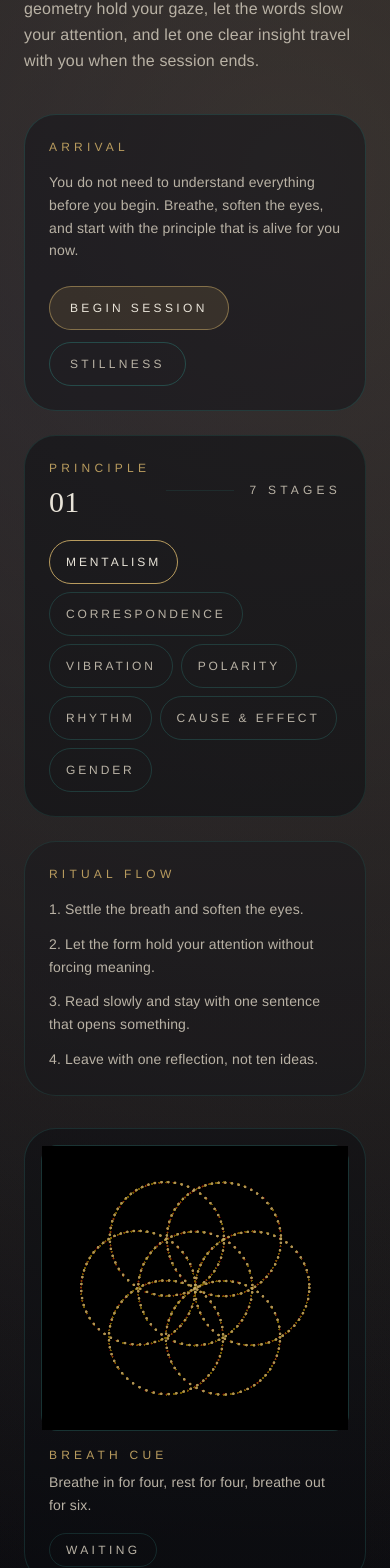
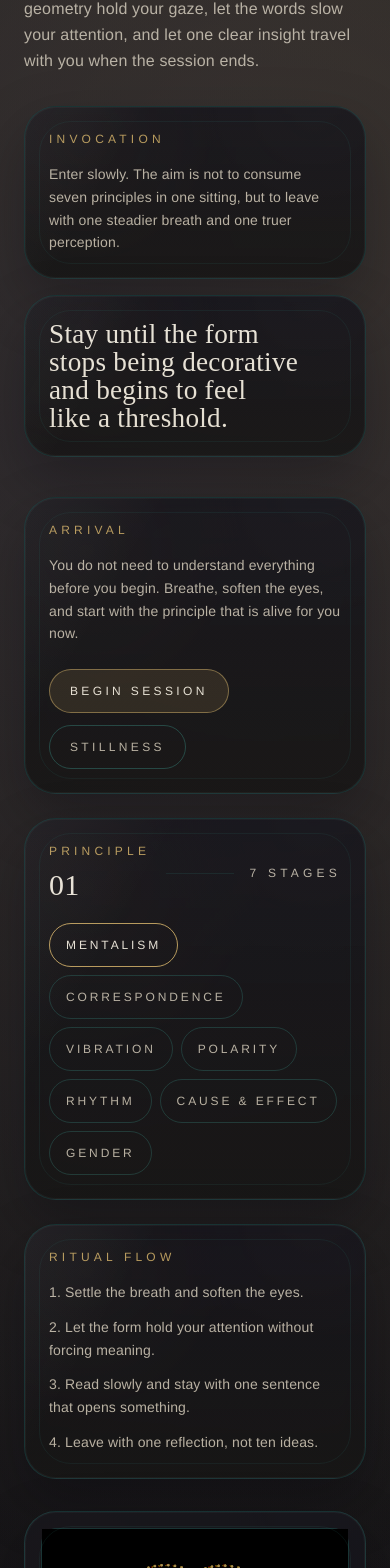
Before and after one commit to jnsilva-labs/thegreatwork, a Next.js app: page /journey in a window 390 px wide. Shown: the part 296-1864 px from the top of the page. Built offline with nearby package versions, Linux system fonts and the light colour scheme; no server answers.

Commit message:
feat: elevate flagship editorial pages

```diff
--- a/src/app/globals.css
+++ b/src/app/globals.css
@@ -300,6 +300,77 @@ body {
   animation: aura-pulse 8s ease-in-out infinite;
 }
 
+.editorial-panel {
+  position: relative;
+  overflow: hidden;
+  border: 1px solid color-mix(in srgb, var(--copper) 38%, transparent);
+  background:
+    linear-gradient(180deg, color-mix(in srgb, var(--char) 82%, transparent) 0%, color-mix(in srgb, var(--obsidian) 86%, transparent) 100%),
+    radial-gradient(circle at 18% 18%, color-mix(in srgb, var(--gilt) 18%, transparent), transparent 42%),
+    radial-gradient(circle at 85% 0%, color-mix(in srgb, var(--bone) 8%, transparent), transparent 34%);
+  box-shadow:
+    inset 0 0 0 1px color-mix(in srgb, var(--bone) 4%, transparent),
+    0 24px 60px rgba(5, 5, 9, 0.28);
+  backdrop-filter: blur(10px);
+}
+
+.editorial-panel::before {
+  content: "";
+  position: absolute;
+  inset: 0;
+  background:
+    linear-gradient(120deg, color-mix(in srgb, var(--bone) 5%, transparent), transparent 28%),
+    linear-gradient(180deg, transparent 0%, color-mix(in srgb, var(--gilt) 6%, transparent) 100%);
+  pointer-events: none;
+}
+
+.editorial-panel::after {
+  content: "";
+  position: absolute;
+  inset: 14px;
+  border: 1px solid color-mix(in srgb, var(--copper) 14%, transparent);
+  border-radius: inherit;
+  pointer-events: none;
+}
+
+.editorial-quote {
+  font-family: var(--font-ritual-serif), "Times New Roman", serif;
+  font-size: clamp(1.7rem, 3vw, 3.4rem);
+  line-height: 1.03;
+  letter-spacing: 0.01em;
+  text-wrap: balance;
+}
+
+.vellum-smoke {
+  position: relative;
+}
+
+.vellum-smoke::before {
+  content: "";
+  position: absolute;
+  inset: -12% -6%;
+  background:
+    radial-gradient(circle at 30% 40%, rgba(232, 227, 216, 0.08), transparent 34%),
+    radial-gradient(circle at 70% 55%, rgba(184, 155, 94, 0.08), transparent 42%);
+  filter: blur(28px);
+  opacity: 0.7;
+  pointer-events: none;
+}
+
+.etched-divider {
+  position: relative;
+}
+
+.etched-divider::after {
+  content: "";
+  position: absolute;
+  left: 0;
+  bottom: -12px;
+  width: min(140px, 42%);
+  height: 1px;
+  background: linear-gradient(90deg, color-mix(in srgb, var(--gilt) 70%, transparent), transparent);
+}
+
 @keyframes aura-pulse {
   0% {
     transform: scale(0.96);
--- a/src/app/journey/page.tsx
+++ b/src/app/journey/page.tsx
@@ -149,7 +149,8 @@ export default function JourneyPage() {
   return (
     <div className="min-h-screen px-6 py-16 text-[color:var(--bone)] sm:px-10 lg:px-20">
       <div className="mx-auto max-w-6xl space-y-10">
-        <header className="space-y-5">
+        <header className="grid gap-8 lg:grid-cols-[1.08fr_0.92fr] lg:items-start">
+          <div className="space-y-5">
             <p className="text-xs uppercase tracking-[0.4em] text-[color:var(--mist)]">
               {journeySessionIntro.eyebrow}
             </p>
@@ -157,11 +158,25 @@ export default function JourneyPage() {
             <p className="max-w-3xl text-base leading-relaxed text-[color:var(--mist)] sm:text-lg">
               {journeySessionIntro.body}
             </p>
+          </div>
+          <div className="space-y-4 lg:pt-8">
+            <div className="editorial-panel rounded-[2rem] p-6">
+              <p className="text-xs uppercase tracking-[0.35em] text-[color:var(--gilt)]">Invocation</p>
+              <p className="mt-4 text-sm leading-relaxed text-[color:var(--mist)] sm:text-base">
+                Enter slowly. The aim is not to consume seven principles in one sitting, but to leave with one steadier breath and one truer perception.
+              </p>
+            </div>
+            <div className="editorial-panel rounded-[2rem] p-6">
+              <p className="editorial-quote text-[color:var(--bone)]">
+                Stay until the form stops being decorative and begins to feel like a threshold.
+              </p>
+            </div>
+          </div>
         </header>
 
         <div className="grid gap-8 lg:grid-cols-[0.82fr_1.18fr]">
           <aside className="space-y-6 lg:sticky lg:top-28 lg:self-start">
-            <section className="rounded-[2rem] border border-[color:var(--copper)]/35 bg-[color:var(--char)]/55 p-6">
+            <section className="editorial-panel rounded-[2rem] p-6">
               <p className="text-xs uppercase tracking-[0.35em] text-[color:var(--gilt)]">Arrival</p>
               <p className="mt-4 text-sm leading-relaxed text-[color:var(--mist)] sm:text-base">
                 {journeySessionIntro.arrivalLine}
@@ -194,7 +209,7 @@ export default function JourneyPage() {
               </div>
             </section>
 
-            <section className="rounded-[2rem] border border-[color:var(--copper)]/25 bg-[color:var(--obsidian)]/50 p-6">
+            <section className="editorial-panel rounded-[2rem] p-6">
               <div className="flex items-center justify-between gap-4">
                 <div>
                   <p className="text-xs uppercase tracking-[0.35em] text-[color:var(--gilt)]">
@@ -227,7 +242,7 @@ export default function JourneyPage() {
               </div>
             </section>
 
-            <section className="rounded-[2rem] border border-[color:var(--copper)]/25 bg-[color:var(--char)]/40 p-6">
+            <section className="editorial-panel rounded-[2rem] p-6">
               <p className="text-xs uppercase tracking-[0.35em] text-[color:var(--gilt)]">Ritual flow</p>
               <ol className="mt-4 space-y-3 text-sm leading-relaxed text-[color:var(--mist)]">
                 <li>1. Settle the breath and soften the eyes.</li>
@@ -239,7 +254,7 @@ export default function JourneyPage() {
           </aside>
 
           <section className="space-y-6">
-            <div className="rounded-[2rem] border border-[color:var(--copper)]/30 bg-[color:var(--obsidian)]/45 p-4 sm:p-5">
+            <div className="editorial-panel vellum-smoke rounded-[2rem] p-4 sm:p-5">
               {activeChapter && activeLines ? (
                 <GalleryViewer
                   lines={activeLines}
@@ -269,7 +284,7 @@ export default function JourneyPage() {
               </div>
             </div>
 
-            <article className="rounded-[2rem] border border-[color:var(--copper)]/35 bg-[color:var(--char)]/55 p-6 sm:p-8">
+            <article className="editorial-panel rounded-[2rem] p-6 sm:p-8">
               {!sessionStarted ? (
                 <div className="space-y-5">
                   <p className="text-xs uppercase tracking-[0.35em] text-[color:var(--gilt)]">Begin</p>
@@ -299,7 +314,7 @@ export default function JourneyPage() {
                     </span>
                     {activeEntry.principle.title}
                   </div>
-                  <div className="space-y-3">
+                  <div className="space-y-3 etched-divider pb-2">
                     <h2 className="font-ritual text-3xl sm:text-4xl">
                       {activeEntry.meditation?.meditationTitle ?? activeEntry.principle.axiom}
                     </h2>
@@ -321,13 +336,13 @@ export default function JourneyPage() {
                     ))}
                   </div>
                   <div className="grid gap-5 lg:grid-cols-[1fr_0.9fr]">
-                    <section className="rounded-2xl border border-[color:var(--copper)]/25 bg-[color:var(--obsidian)]/45 p-5">
+                    <section className="editorial-panel rounded-[1.6rem] p-5">
                       <p className="text-xs uppercase tracking-[0.35em] text-[color:var(--gilt)]">Reflection</p>
                       <p className="mt-4 text-sm leading-relaxed text-[color:var(--mist)] sm:text-base">
                         {activeEntry.meditation?.reflectionPrompt}
                       </p>
                     </section>
-                    <section className="rounded-2xl border border-[color:var(--copper)]/25 bg-[color:var(--obsidian)]/45 p-5">
+                    <section className="editorial-panel rounded-[1.6rem] p-5">
                       <p className="text-xs uppercase tracking-[0.35em] text-[color:var(--gilt)]">Carry this forward</p>
                       <p className="mt-4 text-sm leading-relaxed text-[color:var(--mist)] sm:text-base">
                         {activeEntry.meditation?.integrationLine}
@@ -358,7 +373,7 @@ export default function JourneyPage() {
             </div>
 
             {isComplete ? (
-              <section className="rounded-[2rem] border border-[color:var(--copper)]/30 bg-[color:var(--obsidian)]/50 p-6 sm:p-8">
+              <section className="editorial-panel rounded-[2rem] p-6 sm:p-8">
                 <p className="text-xs uppercase tracking-[0.35em] text-[color:var(--gilt)]">Integration</p>
                 <h2 className="mt-3 font-ritual text-3xl">{journeySessionIntro.completionTitle}</h2>
                 <p className="mt-4 max-w-3xl text-base leading-relaxed text-[color:var(--mist)] sm:text-lg">
```
Also changed, not shown: src/app/astrology/page.tsx (+14 -7 lines), src/app/great-work/page.tsx (+28 -15 lines), src/app/page.tsx (+31 -9 lines), src/components/ui/HomepageSection.tsx (+46 -22 lines), src/data/homepage.ts (+12 -0 lines). Lines whose indentation alone changed are shown as unchanged.
